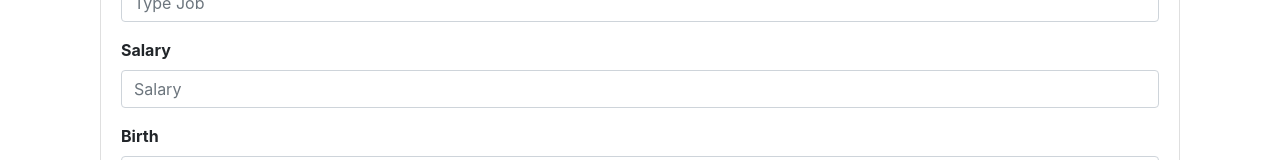
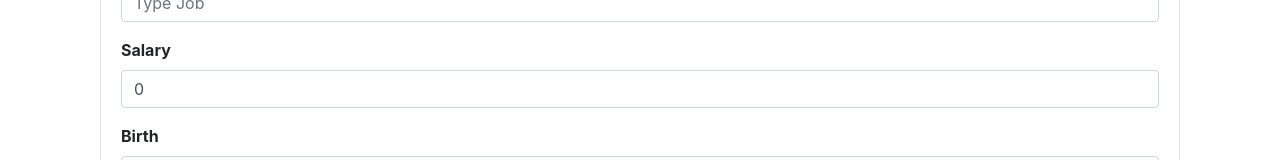
Before and after one commit to Claudio-JDS/VueNode-ListEmployees, a Vue app in the folder frontend/: page / in a window 1280 px wide. Shown: the part 330-490 px from the top of the page. Built offline with nearby package versions, Linux system fonts and the light colour scheme; what vue-sweetalert2 would draw is missing.

Commit message:
Adionando validações ao campo do formulario com vuelidate

```diff
--- a/frontend/package.json
+++ b/frontend/package.json
@@ -35,6 +35,8 @@
     "@vitejs/plugin-vue": "^5.0.4",
     "@vue/eslint-config-typescript": "^13.0.0",
     "@vue/tsconfig": "^0.5.1",
+    "@vuelidate/core": "^2.0.3",
+    "@vuelidate/validators": "^2.0.4",
     "eslint": "^8.57.0",
     "eslint-plugin-vue": "^9.26.0",
     "npm-run-all2": "^6.1.2",
--- a/frontend/src/components/create-employee/CreateEmployeeComponente.vue
+++ b/frontend/src/components/create-employee/CreateEmployeeComponente.vue
@@ -1,10 +1,36 @@
 <script setup lang="ts">
-import type Employee from '@/interfaces/IEmployeeHttp.ts';
+import type Employee from '@/interfaces/IEmployeeHttp';
+import { ref } from 'vue';
+//vuelidate
+import useVuelidate from '@vuelidate/core';
+import { required, minLength, minValue } from '@vuelidate/validators'
 
-const employee: Employee = {};
+
+const employee = ref<Employee>({
+  name: '',
+  job_role: '',
+  salary: 0,
+  birth: new Date(),
+  employee_registration: ''
+});
+
+// vuelidate: definição das regras de validação
+const rules = {
+  name: { required, minLength: minLength(2) },
+  salary: { required, minValue: minValue(1) } // Adicionado minValue para salary
+}
+
+// vuelidate: uso do Vuelidate com as regras de validação
+const v$ = useVuelidate(rules, employee);//a váriavel employee deve ser declarada antes de ser atribuída
 
 function handleSubmitForm() {
-
+  // vuelidate: validações do  ao tentar enviar o formulário
+  v$.value.$touch();
+  if (v$.value.$invalid) {
+    console.log('Formulário inválido!');
+    return;
+  }
+  console.log('Formulário válido!', employee.value);
 }
 
 </script>
@@ -20,36 +46,70 @@ function handleSubmitForm() {
           <!-- INÍCIO BLOCO: Employee Name -->
           <div class="form-group">
             <label for="" class="font-weight-bold">Employee Name</label>
-            <input type="text" class="form-control" placeholder="Type Your Name" v-model="employee.name" required>
+            <input
+              type="text"
+              id="name"
+              class="form-control"
+              placeholder="Type Your Name"
+              v-model="employee.name"
+              :class="{'is-invalid': v$.name.$error}"
+            >
+            <span v-if="v$.name.$error" class="is-invalid-span">
+              O campo nome é obrigatório e deve ter pelo menos 2 caracteres
+            </span>
           </div>
           <!-- FIM BLOCO: Employee Name -->
 
           <!-- INÍCIO BLOCO: Job Role -->
           <div class="form-group">
-            <label for="" class="font-weight-bold">Job Role</label>
-            <input type="text" class="form-control" placeholder="Type Job" v-model="employee.job_role">
+              <label for="" class="font-weight-bold">Job Role</label>
+              <input
+                type="text"
+                class="form-control"
+                placeholder="Type Job"
+                v-model="employee.job_role"
+              >
           </div>
           <!-- FIM BLOCO: Job Role -->
 
           <!-- INÍCIO BLOCO: Salary-->
           <div class="form-group">
             <label for="" class="font-weight-bold">Salary</label>
-            <input type="number" class="form-control" placeholder="Salary" v-model="employee.salary" required>
+            <input
+              type="number"
+              id="salary"
+              class="form-control"
+              placeholder="Salary"
+              v-model="employee.salary"
+              :class="{'is-invalid': v$.salary.$error}"
+            >
+            <span v-if="v$.salary.$error" class="is-invalid-span">
+              O campo salário é obrigatório
+            </span>
           </div>
           <!-- FIM BLOCO: Salary -->
 
           <!-- INÍCIO BLOCO: Birth-->
           <div class="form-group">
             <label for="" class="font-weight-bold">Birth</label>
-            <input type="date" class="form-control" placeholder="YYYY/MM/DD" v-model="employee.birth">
+            <input
+              type="date"
+              class="form-control"
+              placeholder="YYYY/MM/DD"
+              v-model="employee.birth"
+            >
           </div>
           <!-- FIM BLOCO: Birth -->
 
           <!-- INÍCIO BLOCO: Employee Registration-->
           <div class="form-group">
             <label for="" class="font-weight-bold">Employee Registration</label>
-            <input type="text" class="form-control" placeholder="Employee Registration"
-              v-model="employee.employee_registration">
+            <input
+              type="text"
+              class="form-control"
+              placeholder="Employee Registration"
+              v-model="employee.employee_registration"
+            >
           </div>
           <!-- FIM BLOCO: Employee Registration -->
 
@@ -66,4 +126,10 @@ function handleSubmitForm() {
 </template>
 
 <style scoped>
+.is-invalid {
+  border-color: red;
+}
+.is-invalid-span{
+  color: red;
+}
 </style>
--- a/frontend/src/interfaces/IEmployeeHttp.ts
+++ b/frontend/src/interfaces/IEmployeeHttp.ts
@@ -1,4 +1,4 @@
-export interface Employee {
+export default interface Employee {
   name: string,
   job_role: string,
   salary: number,
```
Also changed, not shown: frontend/src/main.ts (+19 -9 lines), frontend/.eslintrc.cjs, 1 other file (tests, documents, lock files or other folders).
